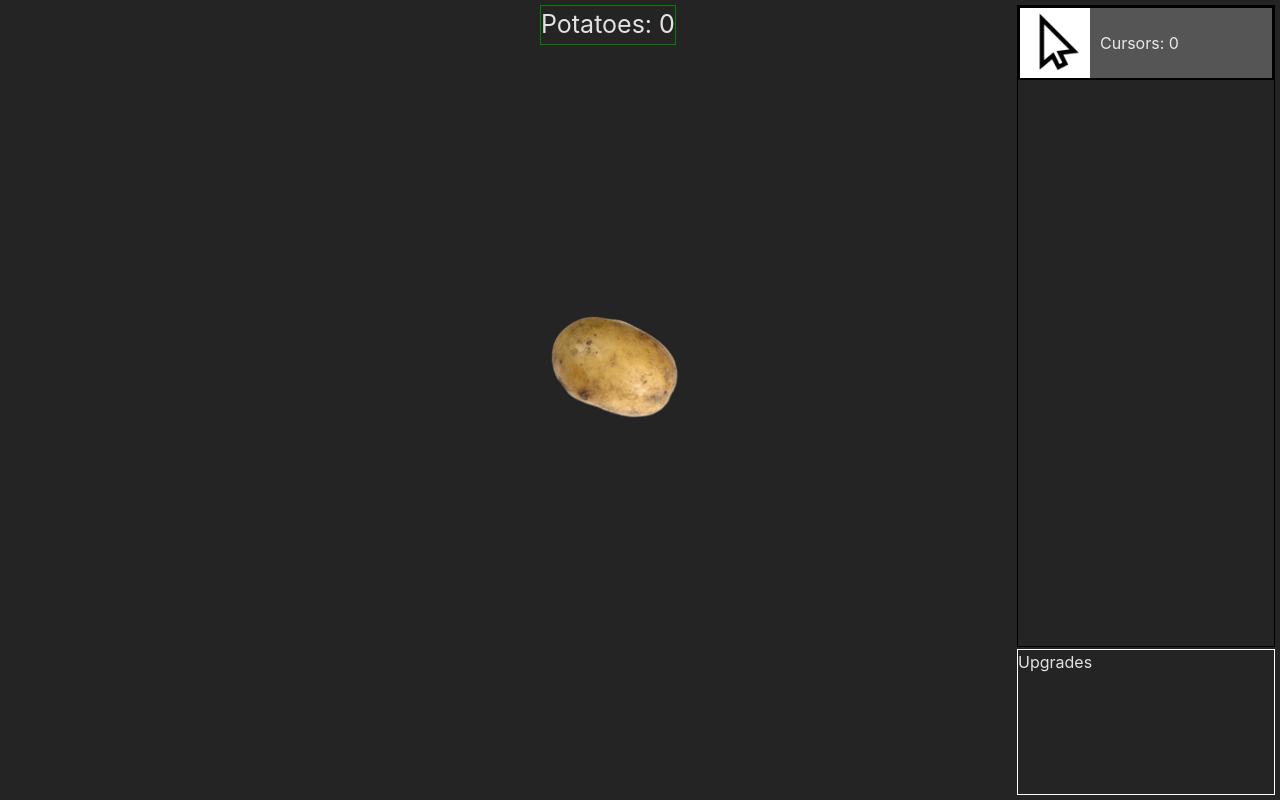
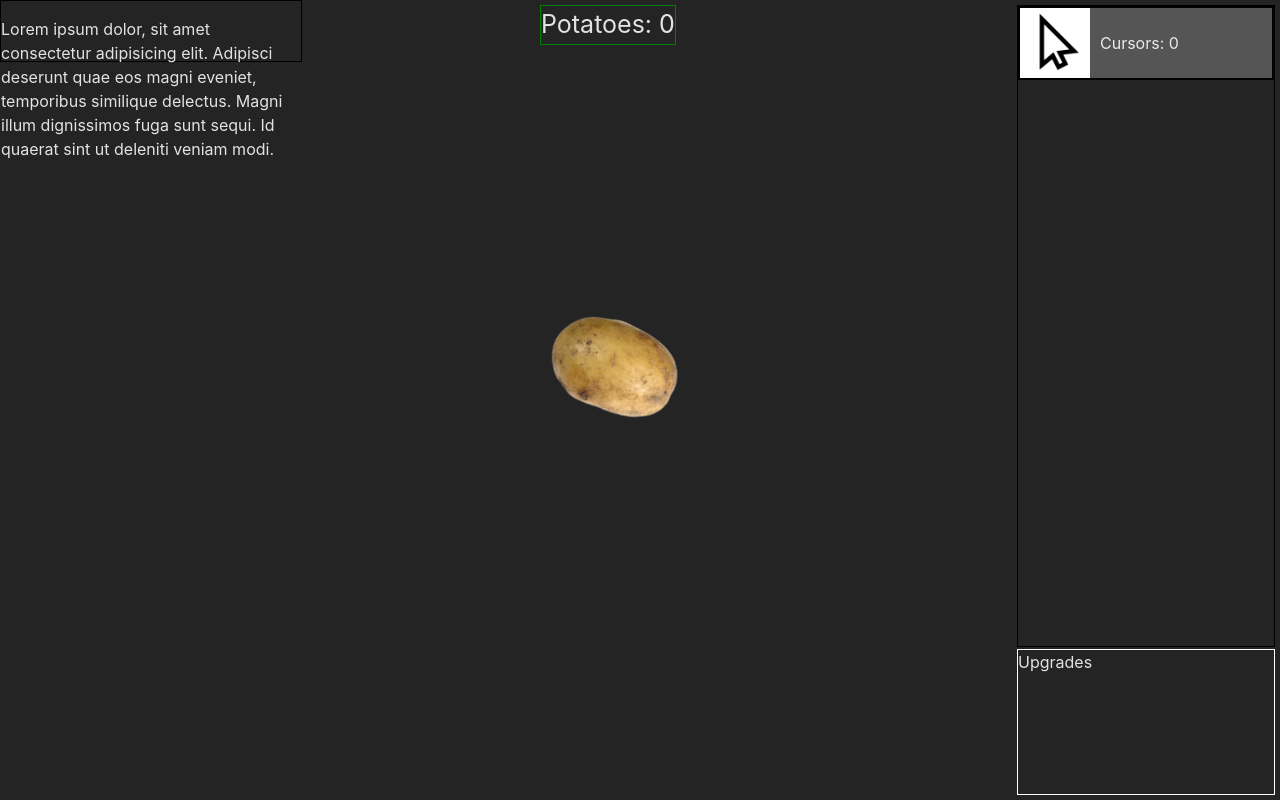
Before and after one commit to aFaughn/potato-clicker, a React (Vite) app: page / in a window 1280 px wide. Built offline with nearby package versions, Linux system fonts and the light colour scheme.

Commit message:
cursor count is now rounded for prettiness

```diff
--- a/src/App.css
+++ b/src/App.css
@@ -84,6 +84,13 @@
   background-color: white;
   width: 70px;
 }
+.tooltip {
+  position: absolute;
+  width: 300px;
+  height: 60px;
+  border: 1px solid black;
+  top:
+}
 
 @keyframes spin {
   from {rotate: 0deg;}
--- a/src/App.jsx
+++ b/src/App.jsx
@@ -6,6 +6,7 @@ import './App.css'
 function App() {
   const [count, setCount] = useState(0)
   const [cursors, setCursors] = useState(0)
+  const [clock, setClock] = useState(111)
 
   const handleSpudClick = () => {
     setCount(count + 1)
@@ -17,16 +18,20 @@ function App() {
     }
   }
 
+
   useEffect(() => {
     const timeout = setTimeout(() => {
-      setCount(count + 1)
-    },333)
-    return clearInterval(timeout)
-  },[count])
+      setCount(count + cursors * 0.3)
+    },clock)
+    return () => clearTimeout(timeout)
+  },[count,cursors])
 
   return (
     <>
-      <div id='currentBank'>Potatoes: {count}</div>
+    <div className='tooltip'>
+      <p>Lorem ipsum dolor, sit amet consectetur adipisicing elit. Adipisci deserunt quae eos magni eveniet, temporibus similique delectus. Magni illum dignissimos fuga sunt sequi. Id quaerat sint ut deleniti veniam modi.</p>
+    </div>
+      <div id='currentBank'>Potatoes: {Math.round(count)}</div>
       <div id='store-container'>
         <div id='buy-cursors' onClick={() => buy('cursor')}>
           <img id='cursor-img' src={cursor}></img><p>Cursors: {cursors}</p>
```
